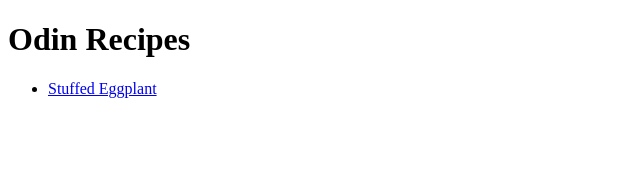
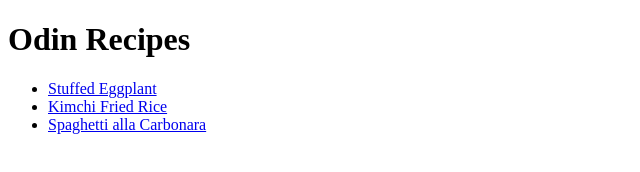
Before and after one commit to psnijder/odin-recipes, a plain HTML site: page index.html in a window 1280 px wide. Shown: the whole page, without its empty margins (0-640 px from the left). Drawn offline with Linux system fonts and the light colour scheme.

Commit message:
Add links to new recipe pages

```diff
--- a/index.html
+++ b/index.html
@@ -10,6 +10,8 @@
         <h1>Odin Recipes</h1>
         <ul>
             <li><a href="recipes/stuffed_eggplant.html">Stuffed Eggplant</a></li>
+            <li><a href="recipes/kimchi_fried_rice.html">Kimchi Fried Rice</a></li>
+            <li><a href="recipes/spaghetti_alla_carbonara.html">Spaghetti alla Carbonara</a></li>
         </ul>
     </body>
 </html>
```
